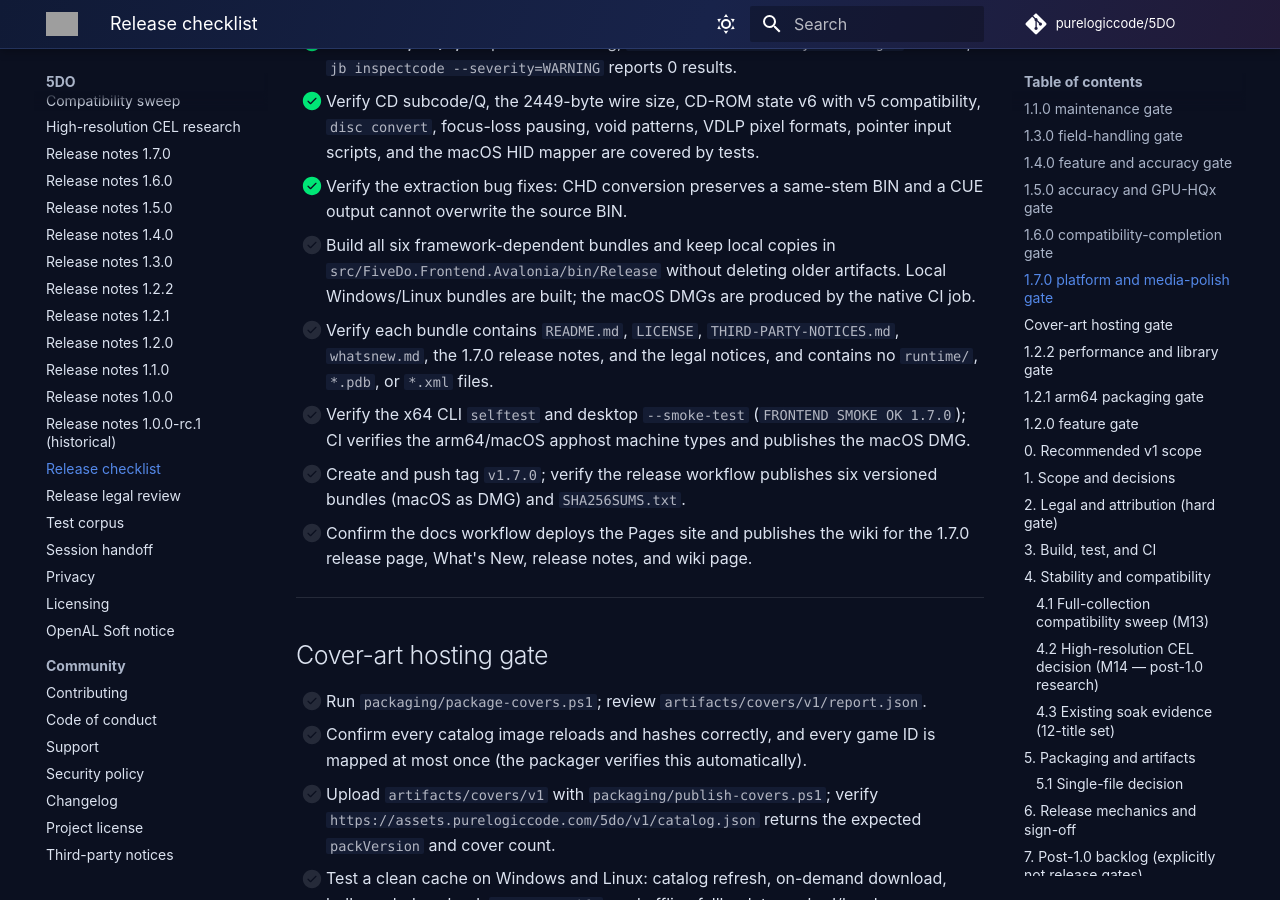
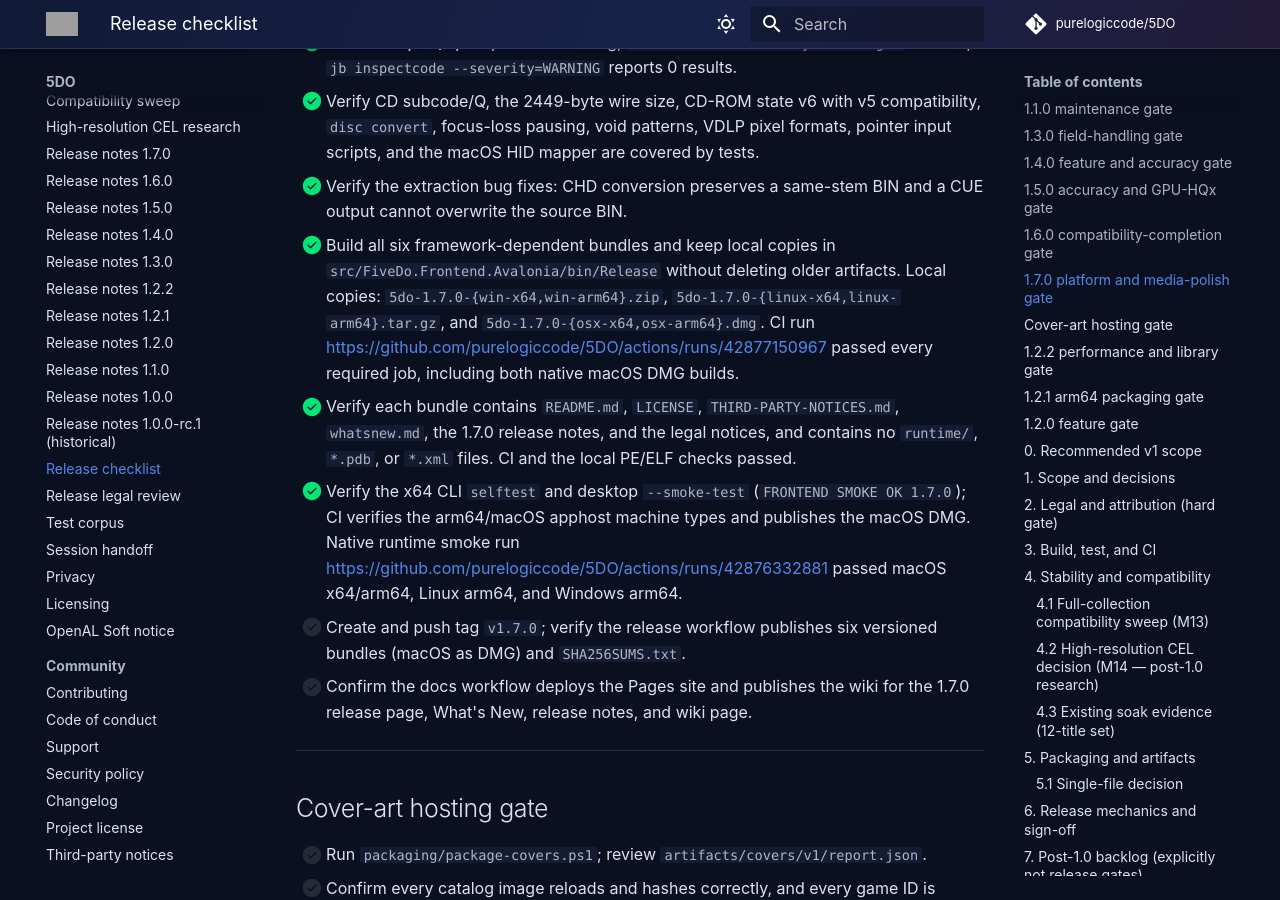
Before and after one commit to purelogiccode/5DO, an MkDocs documentation site: the page built from docs/ReleaseChecklist.md, in a window 1280 px wide and 900 px high, scrolled down 5380 px. Built offline with MkDocs 1.6.1 and Material for MkDocs 9.7.7, drawn with Linux system fonts in a browser that asks for light colours; comment, search, counter and statistics services are not loaded; grey boxes are pictures that could not be loaded.

Commit message:
docs: record 1.7.0 CI and bundle evidence
Records the green master CI run, native runtime smoke, macOS DMG artifacts, and the six local bundle copies.

```diff
--- a/docs/ReleaseChecklist.md
+++ b/docs/ReleaseChecklist.md
@@ -212,16 +212,21 @@ run, screenshot, or recorded hash), not just an intention. Update `docs/Status.m
       formats, pointer input scripts, and the macOS HID mapper are covered by tests.
 - [x] Verify the extraction bug fixes: CHD conversion preserves a same-stem BIN and a CUE
       output cannot overwrite the source BIN.
-- [ ] Build all six framework-dependent bundles and keep local copies in
+- [x] Build all six framework-dependent bundles and keep local copies in
       `src/FiveDo.Frontend.Avalonia/bin/Release` without deleting older artifacts.
-      Local Windows/Linux bundles are built; the macOS DMGs are produced by the native
-      CI job.
-- [ ] Verify each bundle contains `README.md`, `LICENSE`, `THIRD-PARTY-NOTICES.md`,
+      Local copies: `5do-1.7.0-{win-x64,win-arm64}.zip`,
+      `5do-1.7.0-{linux-x64,linux-arm64}.tar.gz`, and
+      `5do-1.7.0-{osx-x64,osx-arm64}.dmg`. CI run
+      <https://github.com/purelogiccode/5DO/actions/runs/42877150967> passed every
+      required job, including both native macOS DMG builds.
+- [x] Verify each bundle contains `README.md`, `LICENSE`, `THIRD-PARTY-NOTICES.md`,
       `whatsnew.md`, the 1.7.0 release notes, and the legal notices, and contains no
-      `runtime/`, `*.pdb`, or `*.xml` files.
-- [ ] Verify the x64 CLI `selftest` and desktop `--smoke-test`
+      `runtime/`, `*.pdb`, or `*.xml` files. CI and the local PE/ELF checks passed.
+- [x] Verify the x64 CLI `selftest` and desktop `--smoke-test`
       (`FRONTEND SMOKE OK 1.7.0`); CI verifies the arm64/macOS apphost machine types and
-      publishes the macOS DMG.
+      publishes the macOS DMG. Native runtime smoke run
+      <https://github.com/purelogiccode/5DO/actions/runs/42876332881> passed macOS
+      x64/arm64, Linux arm64, and Windows arm64.
 - [ ] Create and push tag `v1.7.0`; verify the release workflow publishes six versioned
       bundles (macOS as DMG) and `SHA256SUMS.txt`.
 - [ ] Confirm the docs workflow deploys the Pages site and publishes the wiki for the
```
Also changed, not shown: docs/Compatibility.md (+6 -1 lines), docs/Installers.md (+5 -1 lines), docs/Status.md (+5 -1 lines), docs/TestCorpus.md (+7 -2 lines).
